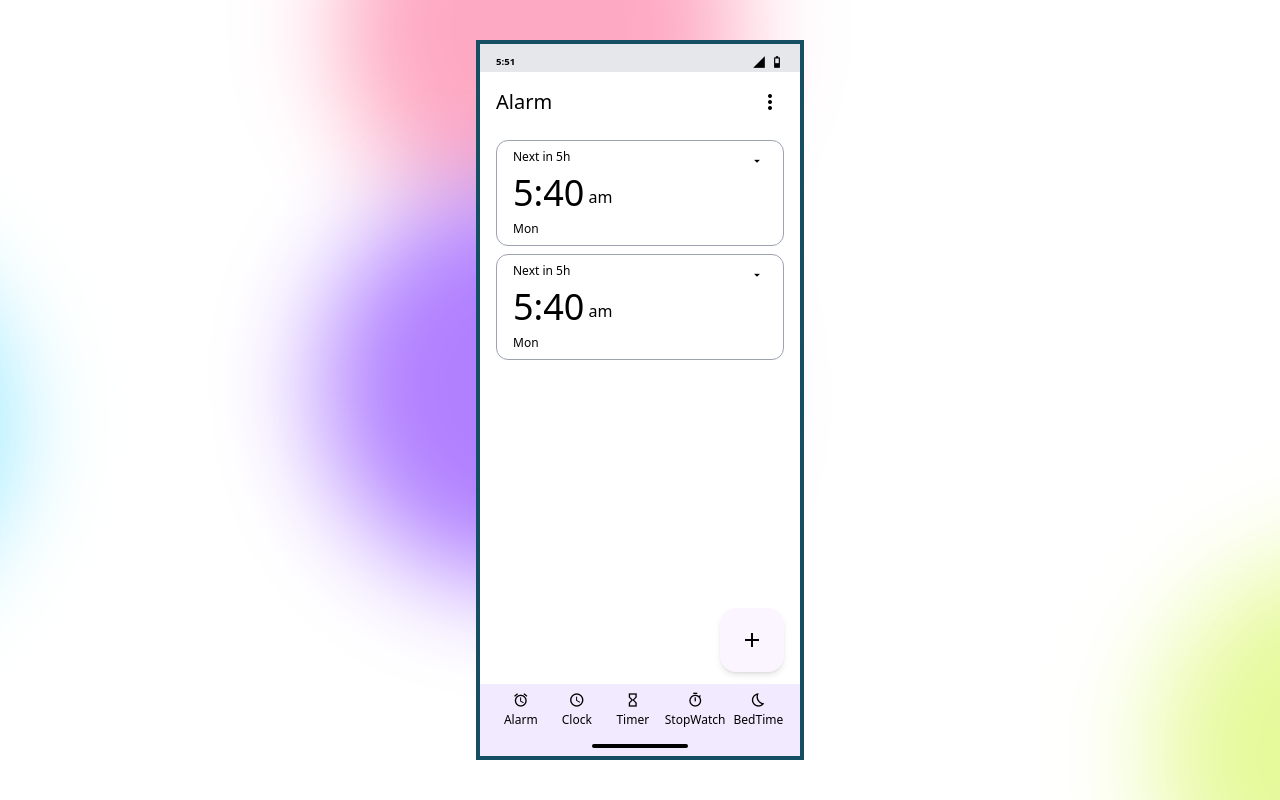
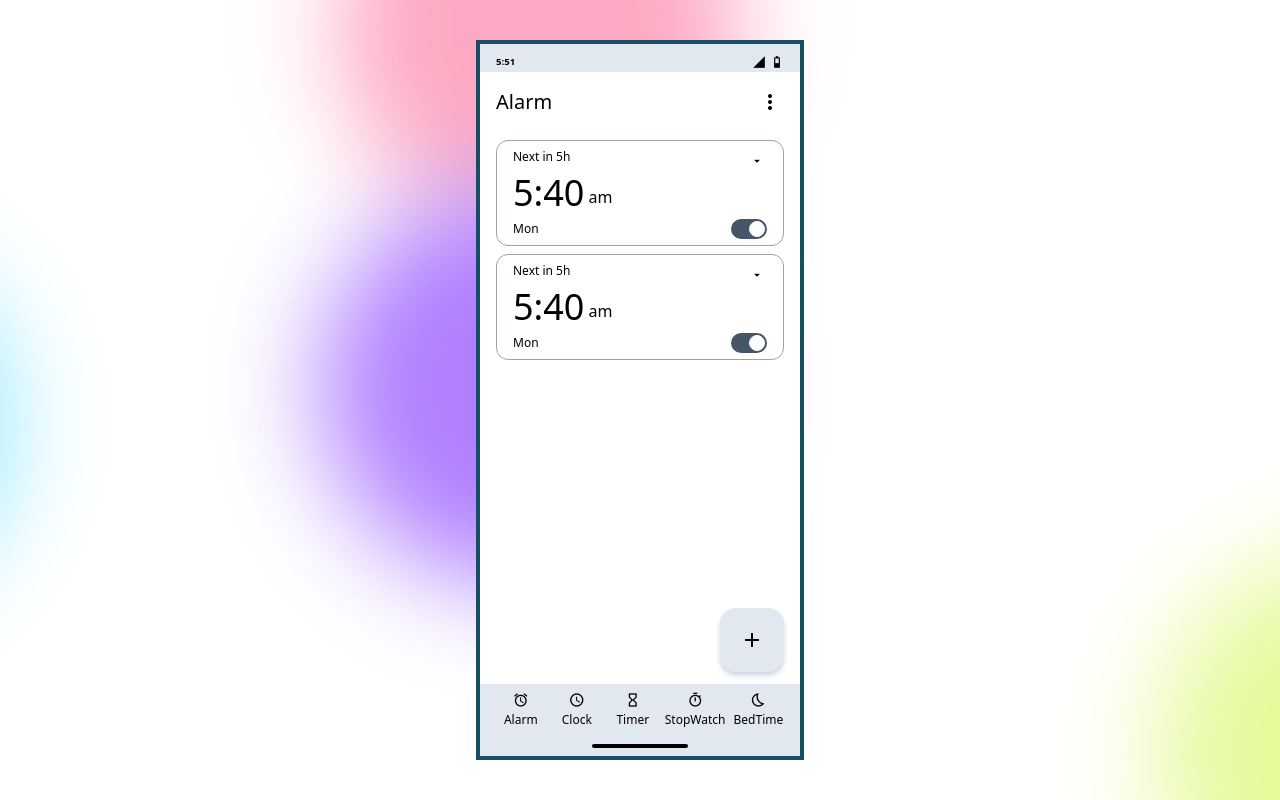
Before and after one commit to sinan-q/clock-web-app, a React (Vite) app: page /alarm in a window 1280 px wide. Built offline with nearby package versions, Linux system fonts and the light colour scheme; the HTML template or start-up script is replaced by a standard one.

Commit message:
Changed brown to slate Removed SecondaryContainer Color

```diff
--- a/src/App.jsx
+++ b/src/App.jsx
@@ -15,7 +15,7 @@ const App = () => {
       <StatusBar></StatusBar>
       <TopAppBar/>
       <PageRoutes/>
-      <BottomBar></BottomBar>
+      <BottomBar />
     </div>
     </div>
   )
--- a/src/components/Alarm.jsx
+++ b/src/components/Alarm.jsx
@@ -62,7 +62,7 @@ const Card = ({time, am, date, enabled}) => {
         </div>
         <div className='flex flex-col justify-between'>
             <div className=' self-end'>
-                <button type="button" class= "justify-center h-5 w-5 text-black border-black hover:bg-brown-800 focus:ring-4 focus:outline-none focus:ring-brown-300 rounded-full text-sm item-centre inline-flex   dark:hover:bg-blue-700 dark:focus:ring-blue-800" >
+                <button type="button" class= "justify-center h-5 w-5 text-black border-black hover:bg-slate-800 focus:ring-4 focus:outline-none focus:ring-slate-300 rounded-full text-sm item-centre inline-flex   dark:hover:bg-blue-700 dark:focus:ring-blue-800" >
                     <div className='material-icons align-middle mt-1  relative bottom-0.5 text-sm'>arrow_drop_down</div>
                 </button>
             </div>
@@ -71,7 +71,7 @@ const Card = ({time, am, date, enabled}) => {
                     <input type="checkbox" onChange={
                         () => { setUser(!user)}
                     } value="" class="sr-only peer" checked={user} ></input>
-                    <div class="relative w-9 h-5 bg-brown-500 rounded-full dark:bg-gray-700 peer-checked:after:translate-x-full  peer-checked:after:border-white after:absolute after:top-0.5 after:start-[2px] after:bg-white after:border-gray-300 after:border after:rounded-full after:h-4 after:w-4 after:transition-all dark:border-gray-600 peer-checked:bg-brown-600"></div>
+                    <div class="relative w-9 h-5 bg-slate-500 rounded-full dark:bg-gray-700 peer-checked:after:translate-x-full  peer-checked:after:border-white after:absolute after:top-0.5 after:start-[2px] after:bg-white after:border-gray-300 after:border after:rounded-full after:h-4 after:w-4 after:transition-all dark:border-gray-600 peer-checked:bg-slate-600"></div>
                 </label>
             </div>
         </div>
@@ -100,7 +100,7 @@ const TimePicker = ({onCancel, onClick}) => {
                 </div>
             </div>
             <div class="box border relative rounded-full border-orange-100 my-4 w-48 h-48" id="clock">
-                <div class="origin w-2 h-2 bg-brown-500 rounded-lg absolute top-1/2 left-1/2 -mt-1 -ml-1"></div>
+                <div class="origin w-2 h-2 bg-slate-500 rounded-lg absolute top-1/2 left-1/2 -mt-1 -ml-1"></div>
                 <div class="dot_box">
                      {isHour ? [6,5,4,3,2,1,12,11,10,9,8,7].map((num, index) => (
                         <button onClick={() => sethour(num)} class="dot w-5 h-5 absolute text-sm leading-none rounded-3xl" style={{backgroundColor:  hour === num  ? 'brown' : "transparent", top: 90 + Math.cos((ahd * index)) * radius+"px", left: 90 + Math.sin((ahd * index)) * radius + "px" }} key={num}>{num}</button>
--- a/src/components/BottomBar.jsx
+++ b/src/components/BottomBar.jsx
@@ -4,7 +4,7 @@ import { Link } from 'react-router-dom';
 
 const BottomBar = () => {
   return (
-    <div className='fixed bg-secondary-container bottom-11 w-80  pt-1 px-5'>
+    <div className='fixed bg-slate-200 bottom-11 w-80  pt-1 px-5'>
       <div className="flex pb-4 justify-center">
             <BottomBarElement
               icon={"alarm"}
@@ -48,9 +48,9 @@ const BottomBar = () => {
 
 const BottomBarElement = ({icon, label, route}) => {
     return (
-                <Link to={route} className="flex items-center mx-1 font-medium hover:font-semibold flex-col"    >
-                    <div className="material-icons-outlined px-4 w-fit text-base hover:bg-brown-100 rounded-xl">{icon}</div>
-                    <p className=' text-xs '>{label}</p>
+                <Link to={route} className="group flex items-center mx-1 font-medium hover:font-semibold flex-col"    >
+                    <div className="material-icons-outlined px-4 w-fit text-base group-hover:bg-slate-400 group-ZZhover:text-white rounded-xl">{icon}</div>
+                    <p className='group-hover:font-bold text-xs '>{label}</p>
                 </Link>
 
     )
--- a/src/components/FAB.jsx
+++ b/src/components/FAB.jsx
@@ -3,7 +3,7 @@ import React from 'react'
 const FAB = ({icon , onClic = ()=> {}}) => {
   return (
     <div class="flex fixed fab bottom-32 justify-end ">
-            <button onClick={onClic} className="material-icons shadow-brown-200 shadow-md  bg-purple-50 hover:bg-brown-200 text-black p-5 rounded-2xl">
+            <button onClick={onClic} className="material-icons shadow-slate-300 shadow-md  bg-slate-200 hover:bg-slate-200 text-black p-5 rounded-2xl">
                 {icon}
             </button>
     </div>
--- a/src/components/StatusBar.jsx
+++ b/src/components/StatusBar.jsx
@@ -14,7 +14,7 @@ const StatusBar = () => {
   }, [])
 
   return (
-    <div className="flex items-center justify-between px-4 pt-2 bg-gray-200">
+    <div className="flex items-center justify-between px-4 pt-2 bg-slate-200">
       <span className="text-[0.6rem] font-bold">{time}</span>
       <div className="flex space-x-1">
         <i className="material-icons text-sm ">signal_cellular_4_bar</i>
--- a/src/components/Timer.jsx
+++ b/src/components/Timer.jsx
@@ -55,6 +55,6 @@ export default Timer
 
 const TimerButton = ({text, onClick}) => {
   return (
-    <button onClick={onClick} className='border text-lg font-normal rounded-full text-center content-center h-20 w-20 text-white  bg-brown-400 hover:bg-brown-600 active:text-2xl '>{text}</button>
+    <button onClick={onClick} className='border text-lg font-normal rounded-full text-center content-center h-20 w-20 text-white bg-slate-400 hover:bg-slate-600 active:text-2xl '>{text}</button>
   )
 }
--- a/src/components/TopAppBar.jsx
+++ b/src/components/TopAppBar.jsx
@@ -25,7 +25,7 @@ const TopAppBar = () => {
     <div className='flex justify-between pt-4 pb-1 px-4'>
         <div className=' text-xl'>{title}</div>
         <div className="dropdown relative">
-        <div className='material-icons hover:bg-brown-200 rounded-md p-0.5'>more_vert</div>
+        <div className='material-icons hover:bg-slate-200 rounded-md p-0.5'>more_vert</div>
           <div className="dropdown-content border bg-white border-black rounded-2xl hidden absolute z-10 right-0">
             <Link to="/settings" className=" p-2 text-sm" >Settings</Link>
             <Link to='/about' className=" p-2 text-sm" >About</Link>
--- a/tailwind.config.js
+++ b/tailwind.config.js
@@ -1,12 +1,7 @@
  export default {
   content: ["./index.html", "./src/**/*.{js,ts,jsx,tsx}"],
   theme: {
-    extend: {
-      colors: {
-        'secondary-container': '#F2EAFF',
-      }
-
-    },
+    extend: {},
   },
   plugins: [],
 };
```
